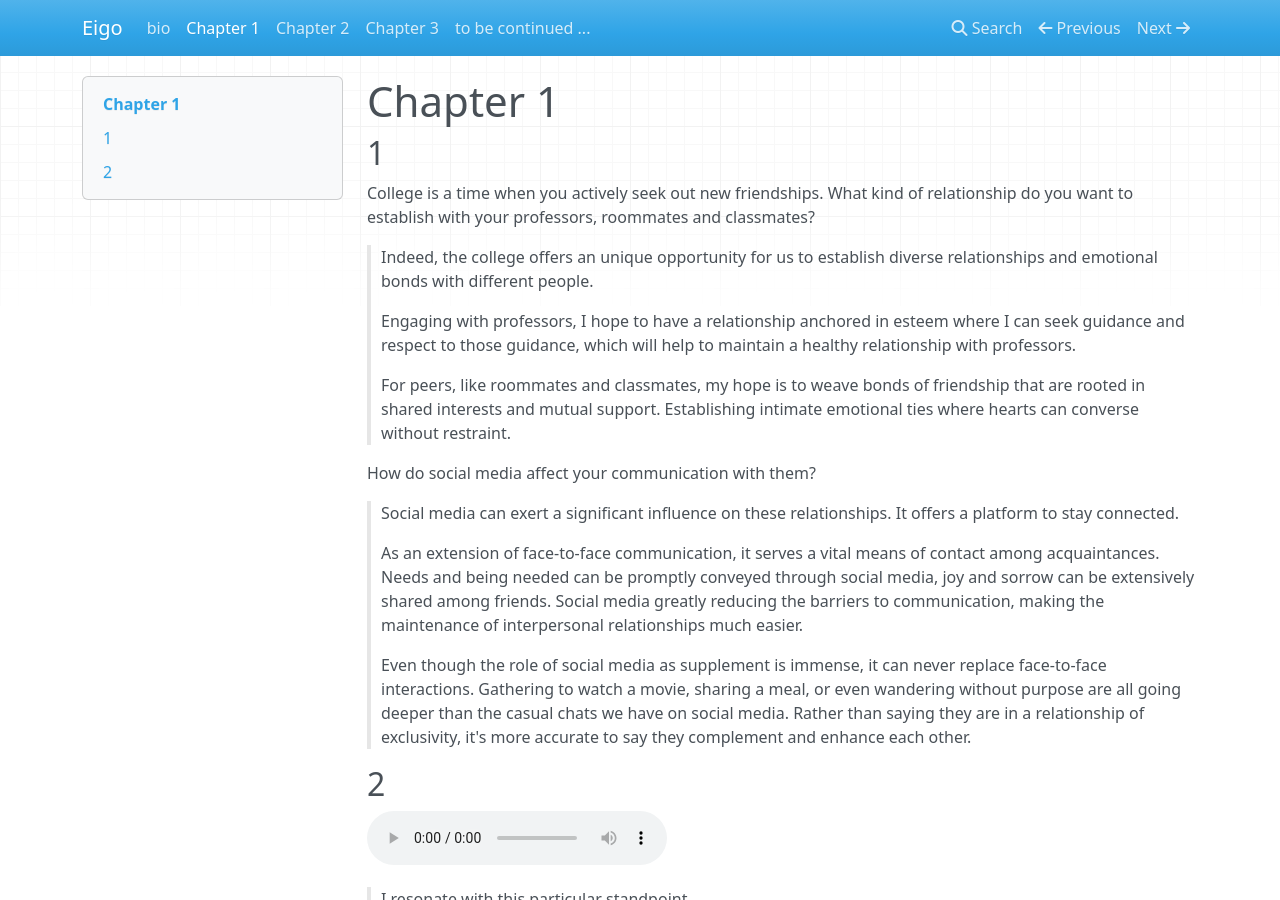
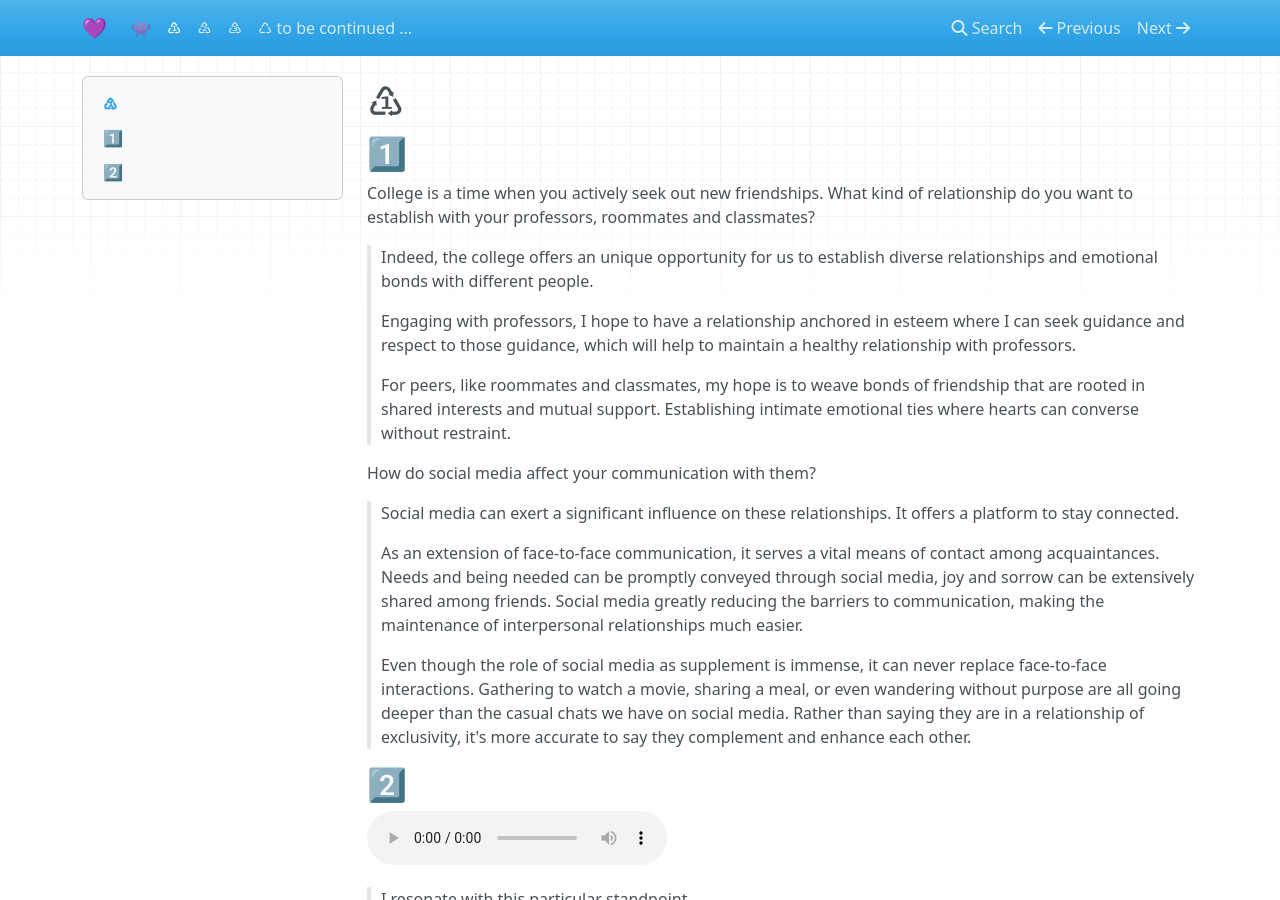
Before and after one commit to Bengerthelorf/Eigo, an MkDocs documentation site: the page built from docs/chapter_1.md, in a window 1280 px wide and 900 px high. Built offline with MkDocs 1.6.1, drawn with Linux system fonts in a browser that asks for light colours; nearby versions of some CDN libraries.

Commit message:
Update chapter titles with emojis

```diff
--- a/docs/chapter_1.md
+++ b/docs/chapter_1.md
@@ -1,6 +1,6 @@
-# Chapter 1
+# ♳
 
-## 1
+## 1️⃣
 
 College is a time when you actively seek out new friendships. What kind of relationship do you want to establish with your professors, roommates and classmates?
 
@@ -18,7 +18,7 @@ How do social media affect your communication with them?
 >
 > Even though the role of social media as supplement is immense, it can never replace face-to-face interactions. Gathering to watch a movie, sharing a meal, or even wandering without purpose are all going deeper than the casual chats we have on social media. Rather than saying they are in a relationship of exclusivity, it's more accurate to say they complement and enhance each other.
 
-## 2
+## 2️⃣
 
 <audio controls>
   <source src="https://cdn.jsdelivr.net/gh/Bengerthelorf/Contents@main/hw_1.mp3" type="audio/mpeg">
--- a/docs/chapter_2.md
+++ b/docs/chapter_2.md
@@ -1,4 +1,4 @@
-# Chapter 2
+# ♴
 
 <figure>
   <audio controls>
--- a/docs/chapter_3.md
+++ b/docs/chapter_3.md
@@ -1,4 +1,4 @@
-# Chapter 3
+# ♵
 
 If you examine yourself according to the five dimensions defined by Dr. Goleman, which one(s) do you think you need and can improve? What are you going to do to improve that? Be specific about your point and suggestions.
 
--- a/docs/index.md
+++ b/docs/index.md
@@ -1,8 +1,8 @@
-# bio
+# 👾
 
 <center>
 
-<span style="color:green;font-weight:1000;font-size:50px">
+<span style="color:green;font-weight:1000;font-size:75px">
     Zane Loeng
 </span>
 
--- a/mkdocs.yml
+++ b/mkdocs.yml
@@ -1 +1 @@
-site_name: Eigo
+site_name: 💜
```
Also changed, not shown: docs/toBeContinued.md (+1 -1 lines).
